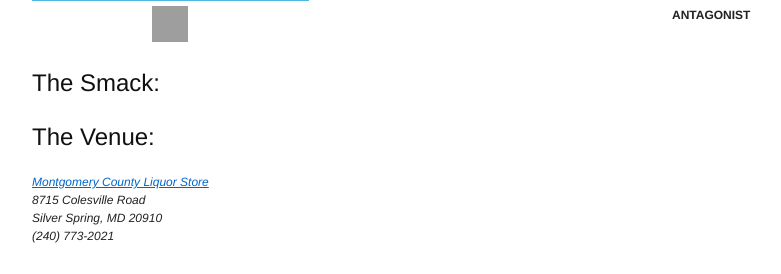
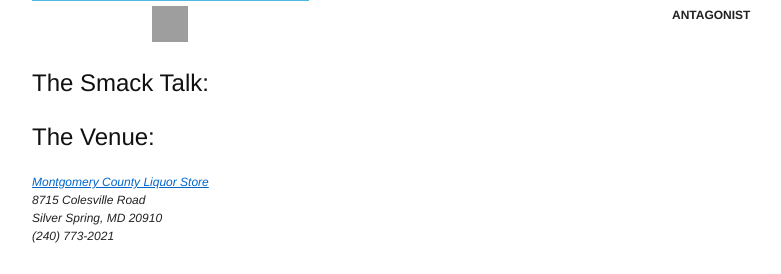
Before and after one commit to gsiegman/whowillbemayor, a Django app: page / in a window 1280 px wide. Shown: the part 526-800 px from the top of the page, without its empty margins (133-914 px from the left). Run offline with Django 3.2, Linux system fonts and the light colour scheme; grey boxes are pictures that could not be loaded.

Commit message:
template tweak

```diff
--- a/whowillbemayor_project/templates/battle/home.html
+++ b/whowillbemayor_project/templates/battle/home.html
@@ -40,7 +40,7 @@
     </div>
 
     <div class="span-24 last">
-        <h2>The Smack:</h2>
+        <h2>The Smack Talk:</h2>
     </div>
 
     <div class="span-24 last">
```
